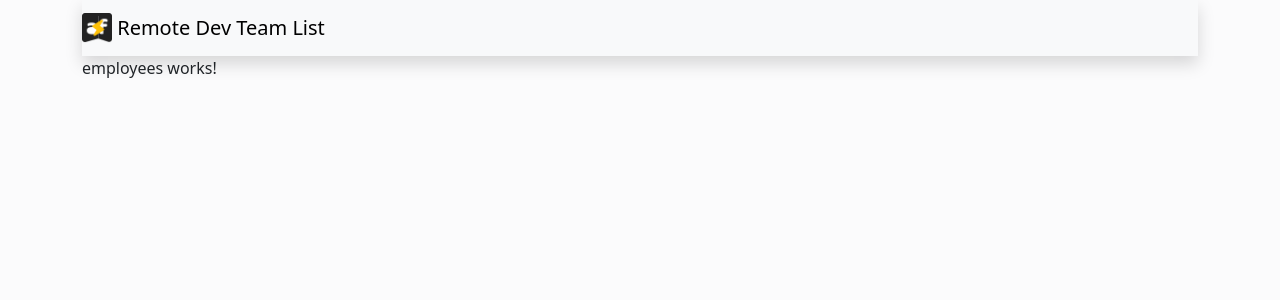
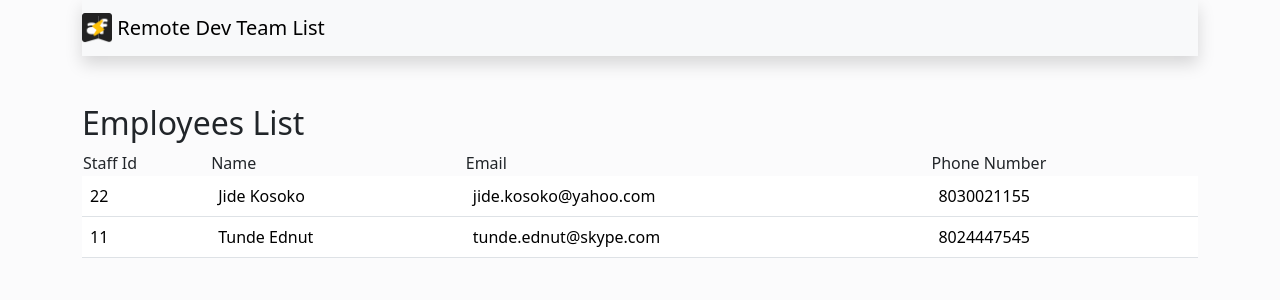
Before and after one commit to afolabiopakunle/employee-crud, an Angular app: page / in a window 1280 px wide. Shown: the top 300 px of the page. Built offline with nearby package versions, Linux system fonts and the light colour scheme.

Commit message:
employees list populating

```diff
--- a/src/app/models/employee.model.ts
+++ b/src/app/models/employee.model.ts
@@ -1,4 +1,4 @@
-export interface Employee {
+export interface IEmployee {
     id: number,
     name: string,
     position: string,
--- a/src/app/pages/employees/employees.component.html
+++ b/src/app/pages/employees/employees.component.html
@@ -1 +1,19 @@
-<p>employees works!</p>
+<div class="mt-5">
+    <h2>Employees List</h2>
+    <table class="table">
+        <thead>
+                <td>Staff Id</td>
+                <td>Name</td>
+                <td>Email</td>
+                <td>Phone Number</td>
+        </thead>
+        <tbody>
+            <tr *ngFor="let employee of employees; let i = index">
+              <td>{{ employee.id }}</td>
+              <td>{{ employee.name }}</td>
+              <td>{{ employee.email }}</td>
+              <td>{{ employee.phone }}</td>
+            </tr>
+        </tbody>
+    </table>
+</div>
--- a/src/app/pages/employees/employees.component.ts
+++ b/src/app/pages/employees/employees.component.ts
@@ -1,4 +1,6 @@
 import { Component, OnInit } from '@angular/core';
+import { IEmployee } from 'src/app/models/employee.model';
+import { EmployeeService } from 'src/app/services/employee-services.service';
 
 @Component({
   selector: 'app-employees',
@@ -7,9 +9,11 @@ import { Component, OnInit } from '@angular/core';
 })
 export class EmployeesComponent implements OnInit {
 
-  constructor() { }
+  employees: IEmployee[];
+  constructor(private employeeService: EmployeeService) { }
 
   ngOnInit(): void {
+   this.employees = this.employeeService.getEmployees()
   }
 
 }
--- a/src/app/services/employee-services.service.ts
+++ b/src/app/services/employee-services.service.ts
@@ -1,11 +1,34 @@
 import { Injectable } from '@angular/core';
+import { IEmployee } from '../models/employee.model';
 
 @Injectable({
   providedIn: 'root'
 })
-export class EmployeeServicesService {
+export class EmployeeService {
 
   constructor() { }
 
-  employees: IEmployee[];
+  getEmployees() {
+    return this.employees;
+  }
+
+
+  employees: IEmployee[] = [
+    {
+      id: 22,
+      name: 'Jide Kosoko',
+      position: 'Actor',
+      phone: 8030021155,
+      email: 'jide.kosoko@yahoo.com'
+    },
+    {
+      id: 11,
+      name: 'Tunde Ednut',
+      position: 'Musician',
+      phone: 8024447545,
+      email: 'tunde.ednut@skype.com'
+    }
+  ];
+
+
 }
```
Also changed, not shown: 1 other file (tests, documents, lock files or other folders).
